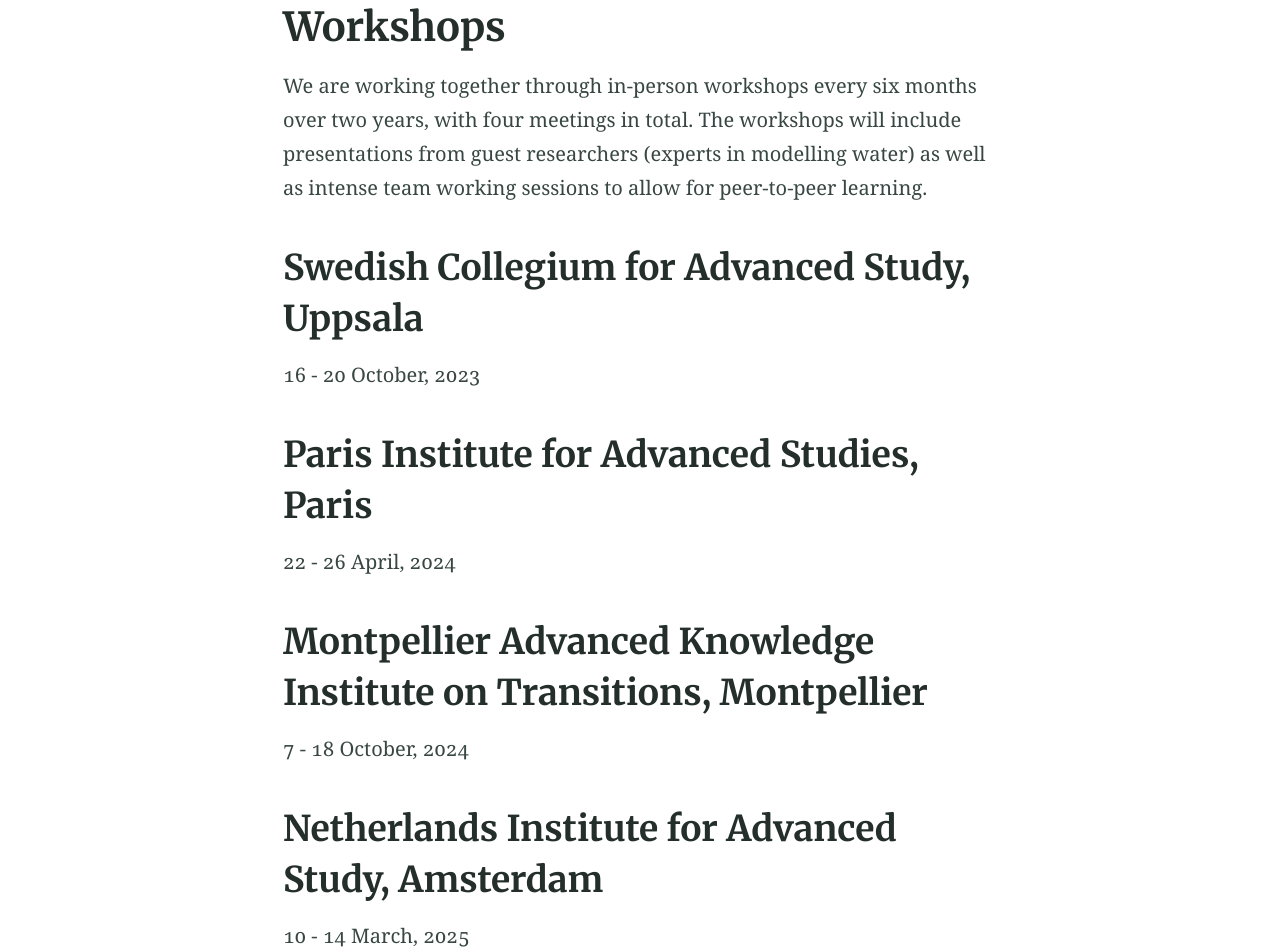
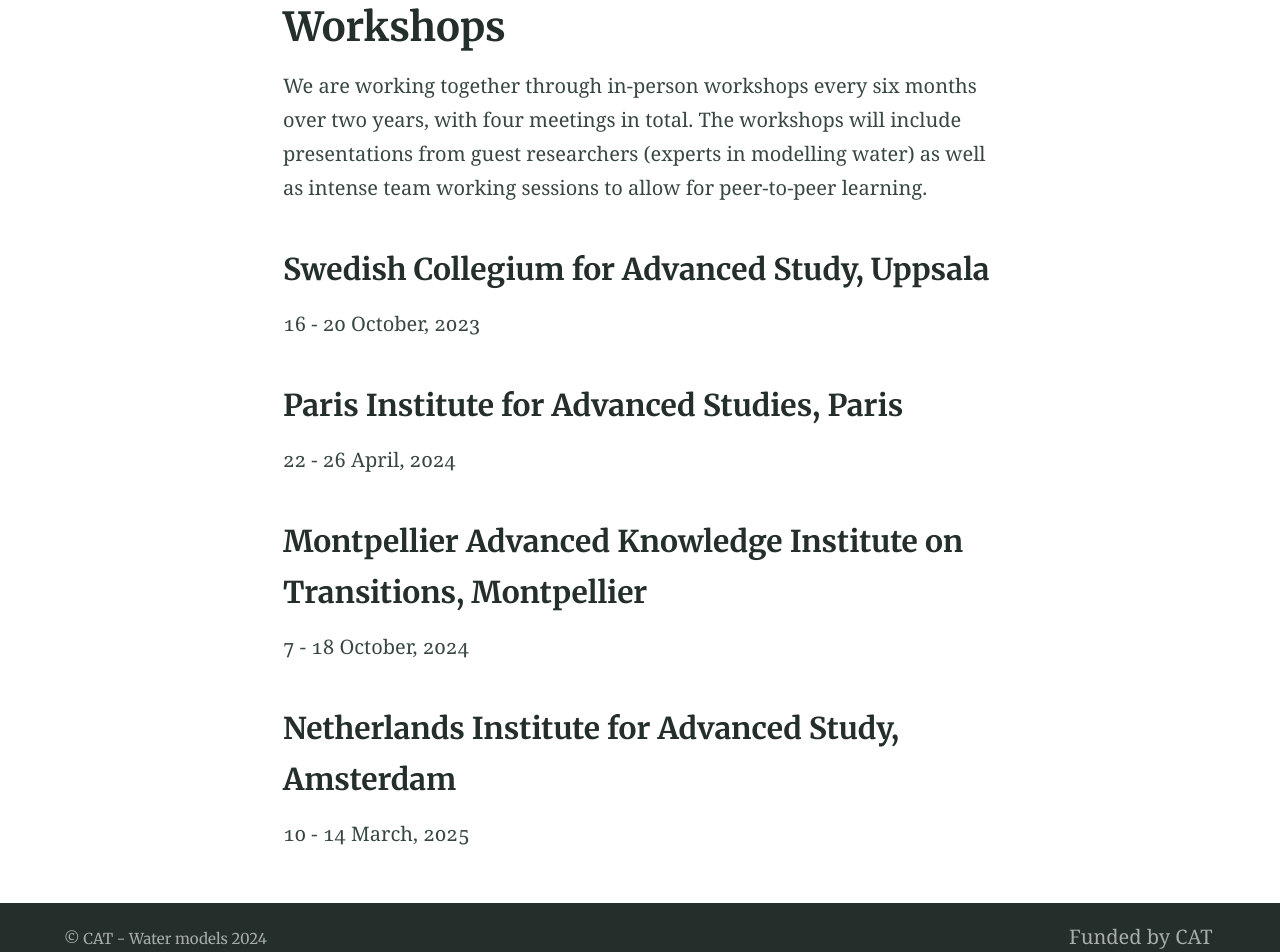
Before and after one commit to cat-water-models/cat-water-models.github.io, a Jekyll site: the page built from workshops.md, in a window 1280 px wide. Shown: the part 443-1395 px from the top of the page. Built offline with Jekyll 4.4.1, drawn with Linux system fonts in a browser that asks for light colours.

```diff
--- a/workshops.md
+++ b/workshops.md
@@ -8,18 +8,18 @@ excerpt: "CAT Water models workshops"
 
 We are working together through in-person workshops every six months over two years, with four meetings in total. The workshops will include presentations from guest researchers (experts in modelling water) as well as intense team working sessions to allow for peer-to-peer learning.
 
-## Swedish Collegium for Advanced Study, Uppsala
+### Swedish Collegium for Advanced Study, Uppsala
 
 16 - 20 October, 2023
 
-## Paris Institute for Advanced Studies, Paris
+### Paris Institute for Advanced Studies, Paris
 
 22 - 26 April, 2024
 
-## Montpellier Advanced Knowledge Institute on Transitions, Montpellier
+### Montpellier Advanced Knowledge Institute on Transitions, Montpellier
 
 7 - 18 October, 2024
 
-## Netherlands Institute for Advanced Study, Amsterdam
+### Netherlands Institute for Advanced Study, Amsterdam
 
 10 - 14 March, 2025
```
